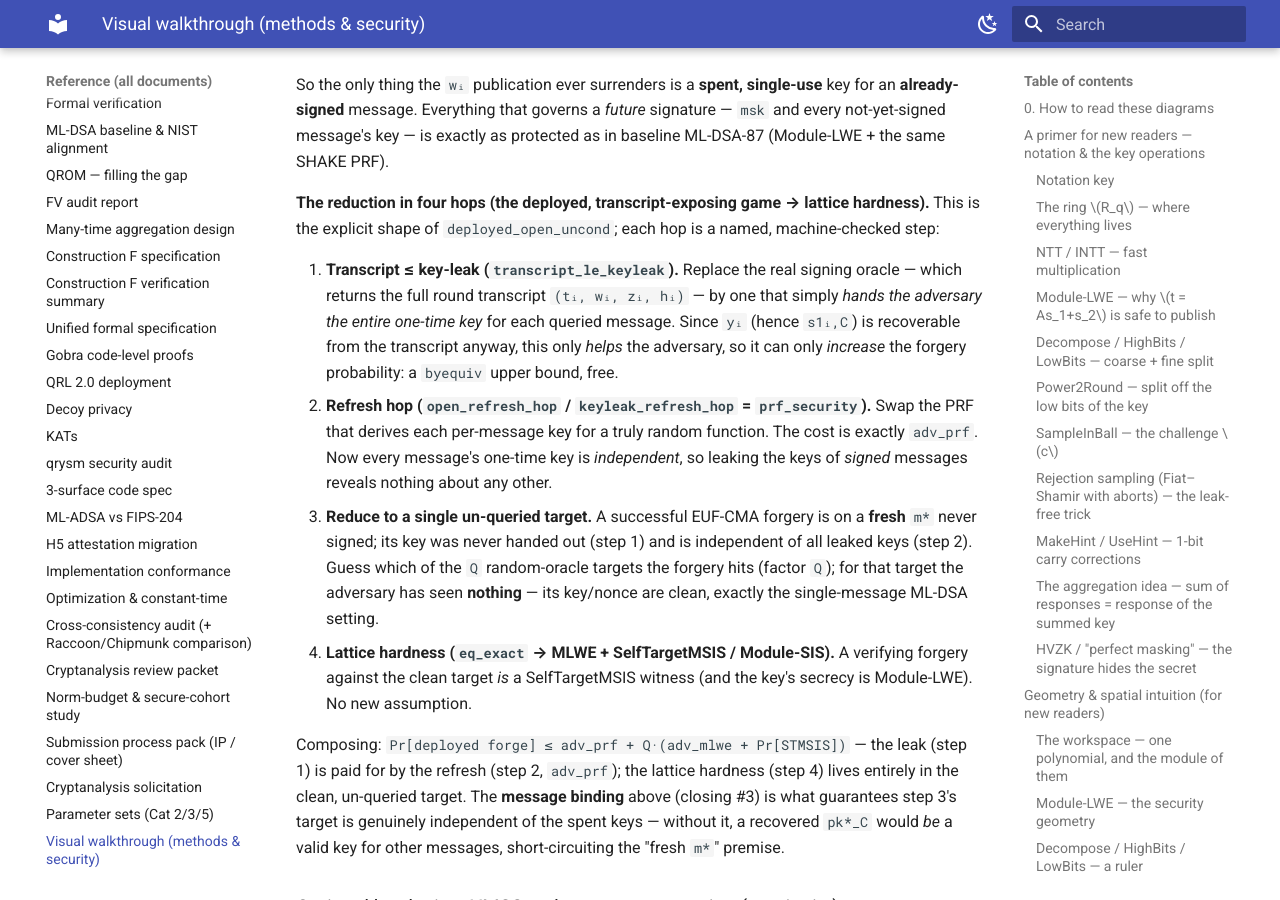
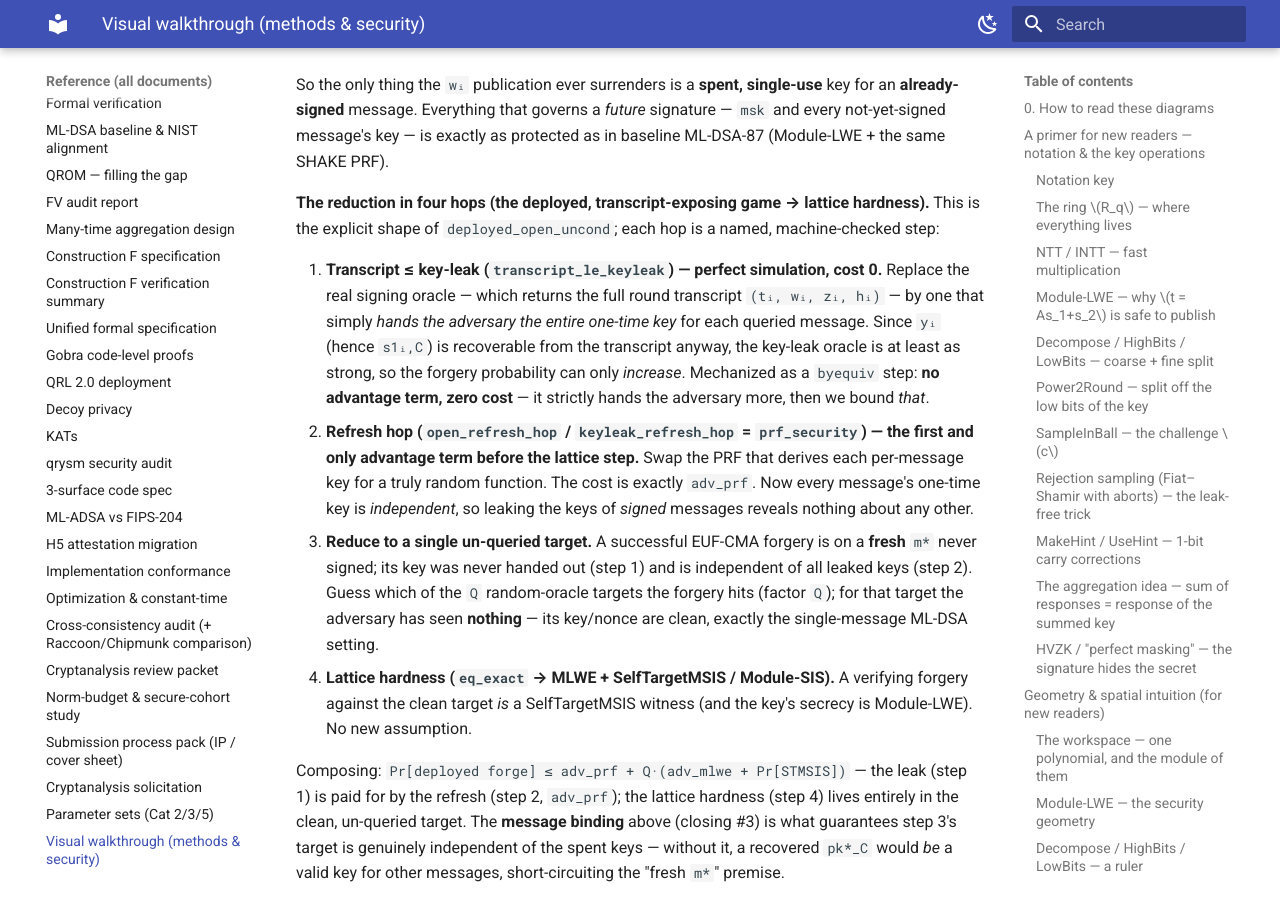
Before and after one commit to pq-cybarg/ml-adsa-site, an MkDocs documentation site: the page built from docs/reference/41-visual-methods-and-security.md, in a window 1280 px wide and 900 px high, scrolled down 39075 px. Built offline with MkDocs 1.6.1 and Material for MkDocs 9.7.7, drawn with Linux system fonts in a browser that asks for light colours.

Commit message:
docs(41): sharpen four-hop cost accounting — hop 1 perfect (cost 0), hop 2 the only pre-lattice advantage
Mirror of main. Mark hop 1 (transcript <= key-leak) as a perfect, zero-cost byequiv simulation and hop 2
(PRF refresh) as the only advantage term (adv_prf) before the lattice hardness step.

```diff
--- a/docs/reference/41-visual-methods-and-security.md
+++ b/docs/reference/41-visual-methods-and-security.md
@@ -1379,13 +1379,16 @@ message's key — is exactly as protected as in baseline ML-DSA-87 (Module-LWE +
 **The reduction in four hops (the deployed, transcript-exposing game → lattice hardness).** This is the
 explicit shape of `deployed_open_uncond`; each hop is a named, machine-checked step:
 
-1. **Transcript ≤ key-leak (`transcript_le_keyleak`).** Replace the real signing oracle — which returns the
-   full round transcript `(tᵢ, wᵢ, zᵢ, hᵢ)` — by one that simply *hands the adversary the entire one-time key*
-   for each queried message. Since `yᵢ` (hence `s1ᵢ,C`) is recoverable from the transcript anyway, this only
-   *helps* the adversary, so it can only *increase* the forgery probability: a `byequiv` upper bound, free.
-2. **Refresh hop (`open_refresh_hop` / `keyleak_refresh_hop` = `prf_security`).** Swap the PRF that derives
-   each per-message key for a truly random function. The cost is exactly `adv_prf`. Now every message's
-   one-time key is *independent*, so leaking the keys of *signed* messages reveals nothing about any other.
+1. **Transcript ≤ key-leak (`transcript_le_keyleak`) — perfect simulation, cost 0.** Replace the real signing
+   oracle — which returns the full round transcript `(tᵢ, wᵢ, zᵢ, hᵢ)` — by one that simply *hands the
+   adversary the entire one-time key* for each queried message. Since `yᵢ` (hence `s1ᵢ,C`) is recoverable from
+   the transcript anyway, the key-leak oracle is at least as strong, so the forgery probability can only
+   *increase*. Mechanized as a `byequiv` step: **no advantage term, zero cost** — it strictly hands the
+   adversary more, then we bound *that*.
+2. **Refresh hop (`open_refresh_hop` / `keyleak_refresh_hop` = `prf_security`) — the first and only
+   advantage term before the lattice step.** Swap the PRF that derives each per-message key for a truly random
+   function. The cost is exactly `adv_prf`. Now every message's one-time key is *independent*, so leaking the
+   keys of *signed* messages reveals nothing about any other.
 3. **Reduce to a single un-queried target.** A successful EUF-CMA forgery is on a **fresh** `m*` never signed;
    its key was never handed out (step 1) and is independent of all leaked keys (step 2). Guess which of the
    `Q` random-oracle targets the forgery hits (factor `Q`); for that target the adversary has seen **nothing**
```
